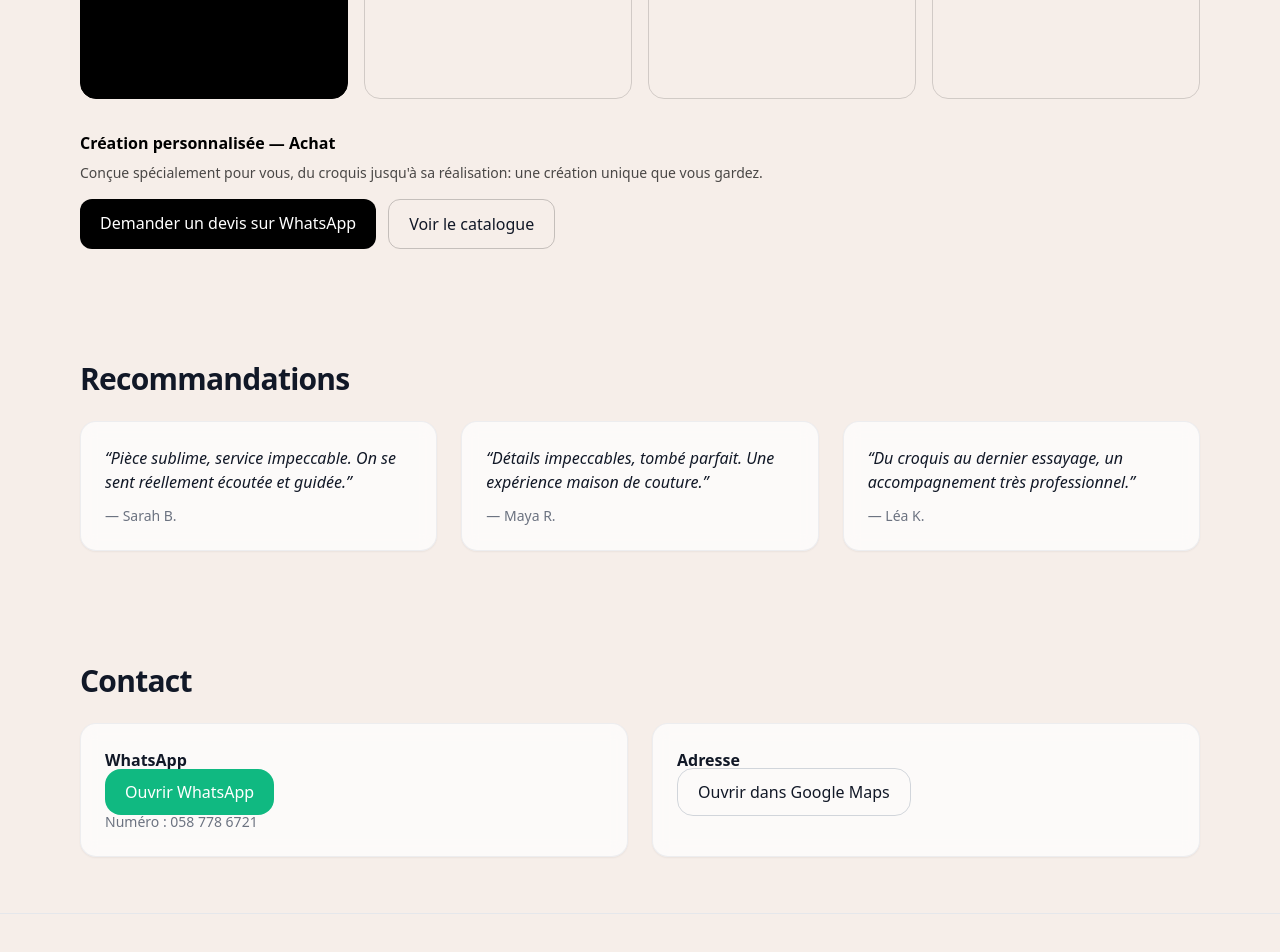
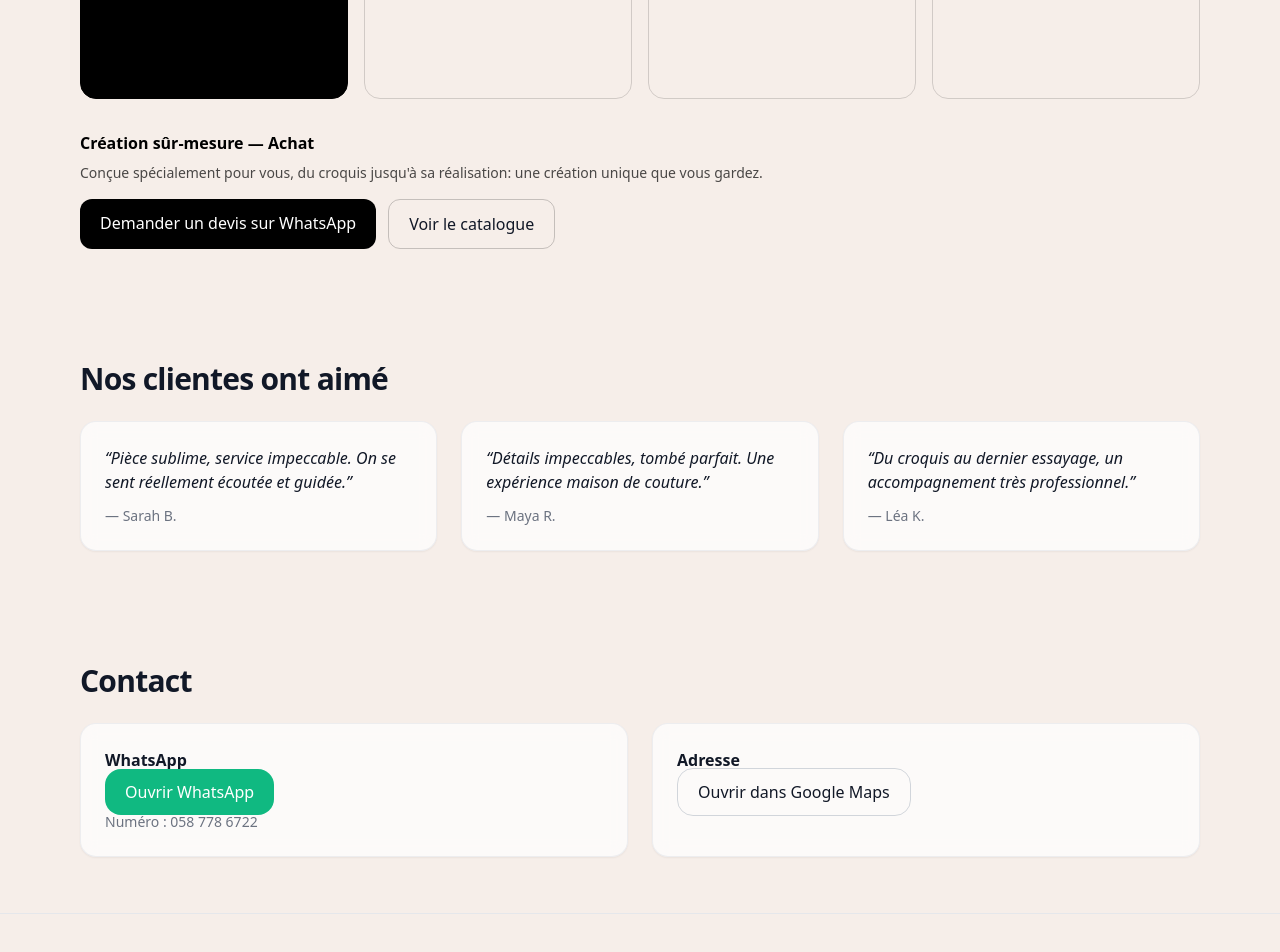
Before and after one commit to ilanpalacci26/Maisonpalacci, a React (Vite) app: page / in a window 1280 px wide. Shown: the part 1940-2892 px from the top of the page. Built offline with nearby package versions, Linux system fonts and the light colour scheme.

Commit message:
Update App.jsx

```diff
--- a/src/App.jsx
+++ b/src/App.jsx
@@ -15,17 +15,17 @@ const CATALOG_IMAGES = [
 const FORMULES = [
   {
     key: "custom_buy",
-    title: "Création personnalisée",
+    title: "Création sûr-mesure",
     variant: "Achat",
     details:
       "Conçue spécialement pour vous, du croquis jusqu'à sa réalisation: une création unique que vous gardez.",
   },
   {
     key: "custom_rent",
-    title: "Création personnalisée",
+    title: "sûr-mesure",
     variant: "Location",
     details:
-      "Conçue spécialement pour vous, du croquis jusqu'à sa réalisation: une création unique que vous porterez pour une unqiue occasion.",
+      "Conçue spécialement pour vous, du croquis jusqu'à sa réalisation: une création unique que vous porterez pour une unique occasion.",
   },
 
   {
@@ -353,7 +353,7 @@ function FormulesSection() {
 function RecommandationsSection() {
   return (
     <section id="Nos clientes ont aimé" className="max-w-6xl mx-auto px-4 py-14">
-      <SectionTitle>Recommandations</SectionTitle>
+      <SectionTitle>Nos clientes ont aimé</SectionTitle>
       <div className="grid md:grid-cols-3 gap-6">
         {TESTIMONIALS.map((t, idx) => (
           <Card key={idx}>
@@ -372,7 +372,7 @@ function RecommandationsSection() {
         <Card>
           <h3 className="font-semibold mb-2">WhatsApp</h3>
           <a href={WHATSAPP_URL} target="_blank" rel="noreferrer" className="px-5 py-3 rounded-2xl bg-emerald-500 text-white">Ouvrir WhatsApp</a>
-          <p className="mt-2 text-sm text-gray-500">Numéro : 058 778 6721</p>
+          <p className="mt-2 text-sm text-gray-500">Numéro : 058 778 6722</p>
         </Card>
         <Card>
           <h3 className="font-semibold mb-2">Adresse</h3>
@@ -382,7 +382,7 @@ function RecommandationsSection() {
     </section>
   );
 }
-function Footer() { return <footer className="border-t"><div className="max-w-6xl mx-auto px-4 py-10 text-center text-xs text-gray-500">© {new Date().getFullYear()} MAISON PALACCI • Haute couture — Tel-Aviv</div></footer>; }
+function Footer() { return <footer className="border-t"><div className="max-w-6xl mx-auto px-4 py-10 text-center text-xs text-gray-500">© {new Date().getFullYear()} MAISON PALACCI • Haute couture — Jerusalem</div></footer>; }
 function WhatsAppFab() { return <a href={WHATSAPP_URL} target="_blank" rel="noreferrer" className="fixed bottom-6 right-6 rounded-full px-5 py-3 bg-emerald-500 text-white shadow-lg">WhatsApp</a>; }
 
 // =====================
```
